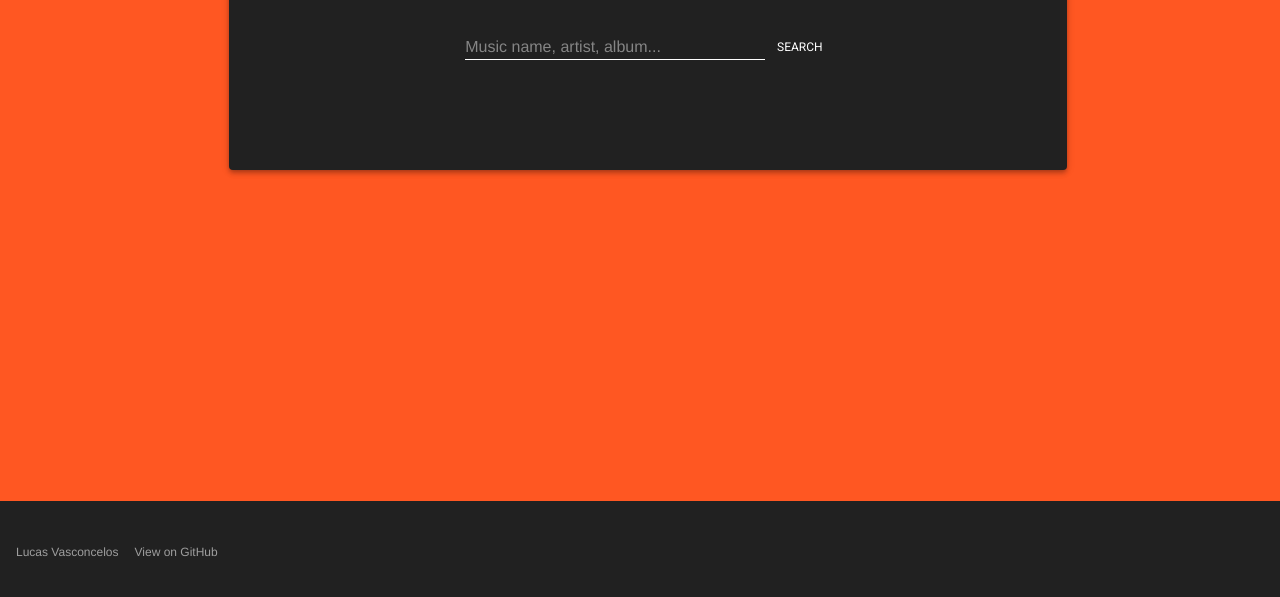
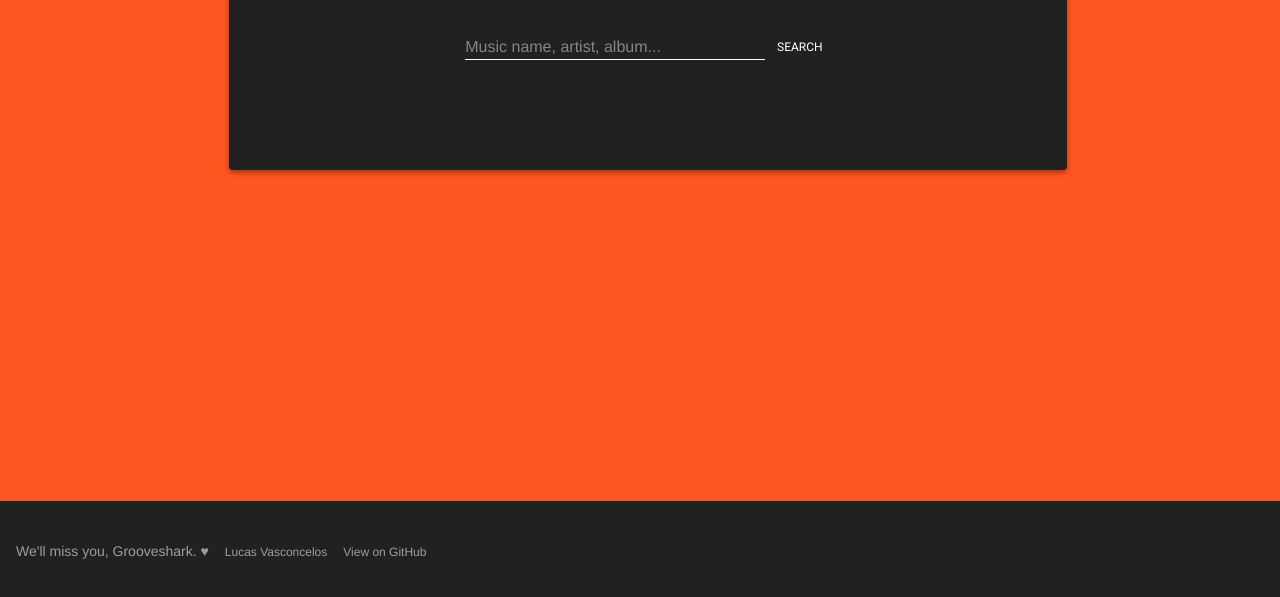
Before and after one commit to 0xVasconcelos/musivk, a website: page index.html in a window 1280 px wide. Shown: the part 203-800 px from the top of the page. Drawn offline with nearby package versions, Linux system fonts and the light colour scheme.

Commit message:
easter egg

```diff
--- a/index.html
+++ b/index.html
@@ -79,8 +79,10 @@
     <footer class="demo-footer mdl-mini-footer">
         <div class="mdl-mini-footer--left-section">
             <ul class="mdl-mini-footer--link-list">
+                <li>We'll miss you, Grooveshark. ♥</li>
                 <li><a href="https://github.com/lucaslg26">Lucas Vasconcelos</a></li>
                 <li><a href="https://github.com/lucaslg26/musivk">View on GitHub</a></li>
+
             </ul>
         </div>
     </footer>
```
